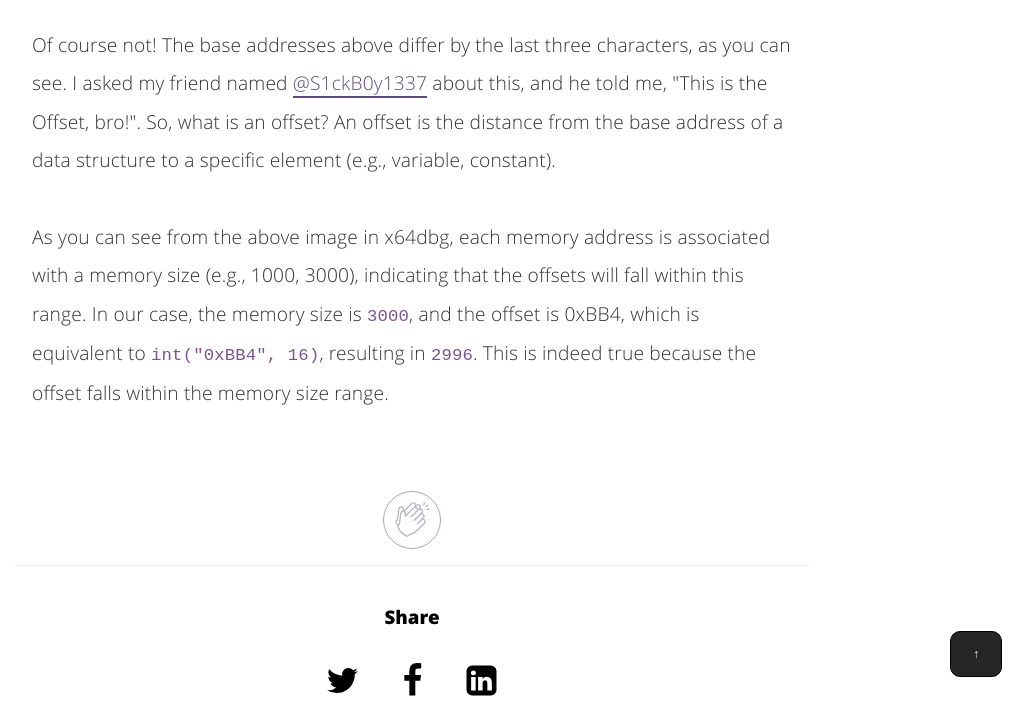
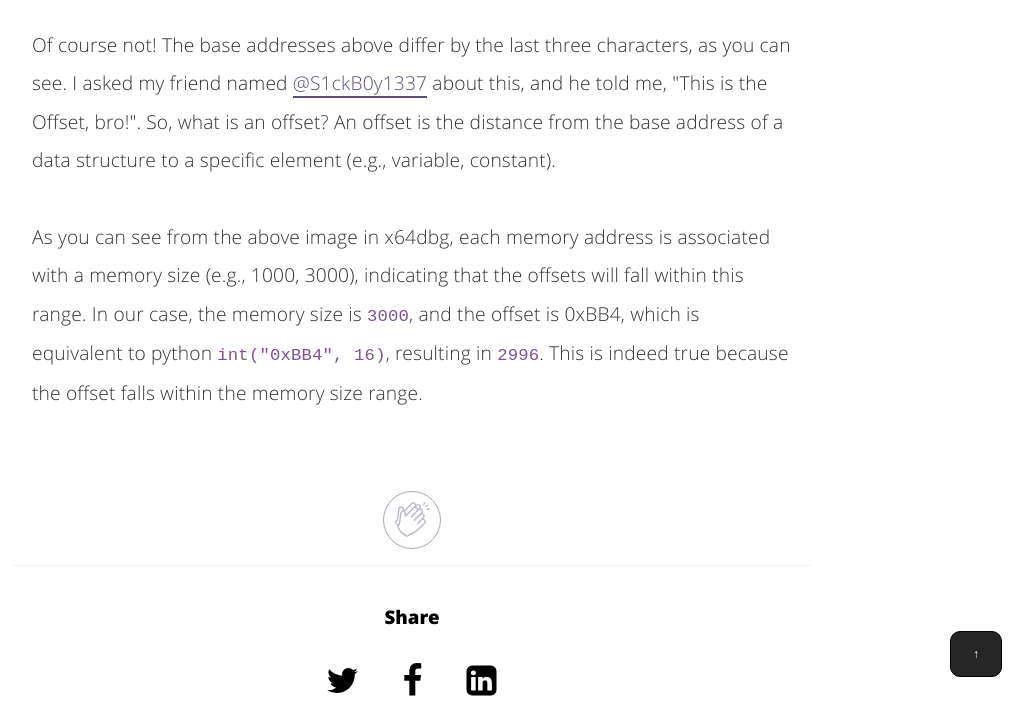
Before and after one commit to nickvourd/nickvourd.github.io, a Jekyll site: the page built from _posts/2024-04-21-the-anatomy-of-pe.md, in a window 1280 px wide and 900 px high, scrolled down 9587 px, cut to the strip 183-900 px from the top of the window. Shown: the whole strip, without its empty margins (228-1261 px from the left). Built offline with Jekyll 4.4.1, drawn with Linux system fonts in a browser that asks for light colours.

Commit message:
The Anatomy of PE

```diff
--- a/_posts/2024-04-21-the-anatomy-of-pe.md
+++ b/_posts/2024-04-21-the-anatomy-of-pe.md
@@ -300,7 +300,7 @@
     <iframe src="https://giphy.com/embed/dDrgcii3mVnUhbjhGk" width="480" height="350" frameBorder="0" class="giphy-embed" allowFullScreen></iframe>
 </div>
 
-<p>Of course not! The base addresses above differ by the last three characters, as you can see. I asked my friend named <a href="https://twitter.com/S1ckB0y1337">@S1ckB0y1337</a> about this, and he told me, "This is the Offset, bro!". So, what is an offset? An offset is the distance from the base address of a data structure to a specific element (e.g., variable, constant).<br /><br />As you can see from the above image in x64dbg, each memory address is associated with a memory size (e.g., 1000, 3000), indicating that the offsets will fall within this range. In our case, the memory size is <code>3000</code>, and the offset is 0xBB4, which is equivalent to <code>int("0xBB4", 16)</code>, resulting in <code>2996</code>. This is indeed true because the offset falls within the memory size range.</p>
+<p>Of course not! The base addresses above differ by the last three characters, as you can see. I asked my friend named <a href="https://twitter.com/S1ckB0y1337">@S1ckB0y1337</a> about this, and he told me, "This is the Offset, bro!". So, what is an offset? An offset is the distance from the base address of a data structure to a specific element (e.g., variable, constant).<br /><br />As you can see from the above image in x64dbg, each memory address is associated with a memory size (e.g., 1000, 3000), indicating that the offsets will fall within this range. In our case, the memory size is <code>3000</code>, and the offset is 0xBB4, which is equivalent to python <code>int("0xBB4", 16)</code>, resulting in <code>2996</code>. This is indeed true because the offset falls within the memory size range.</p>
 
 <br /><br />
 
```
